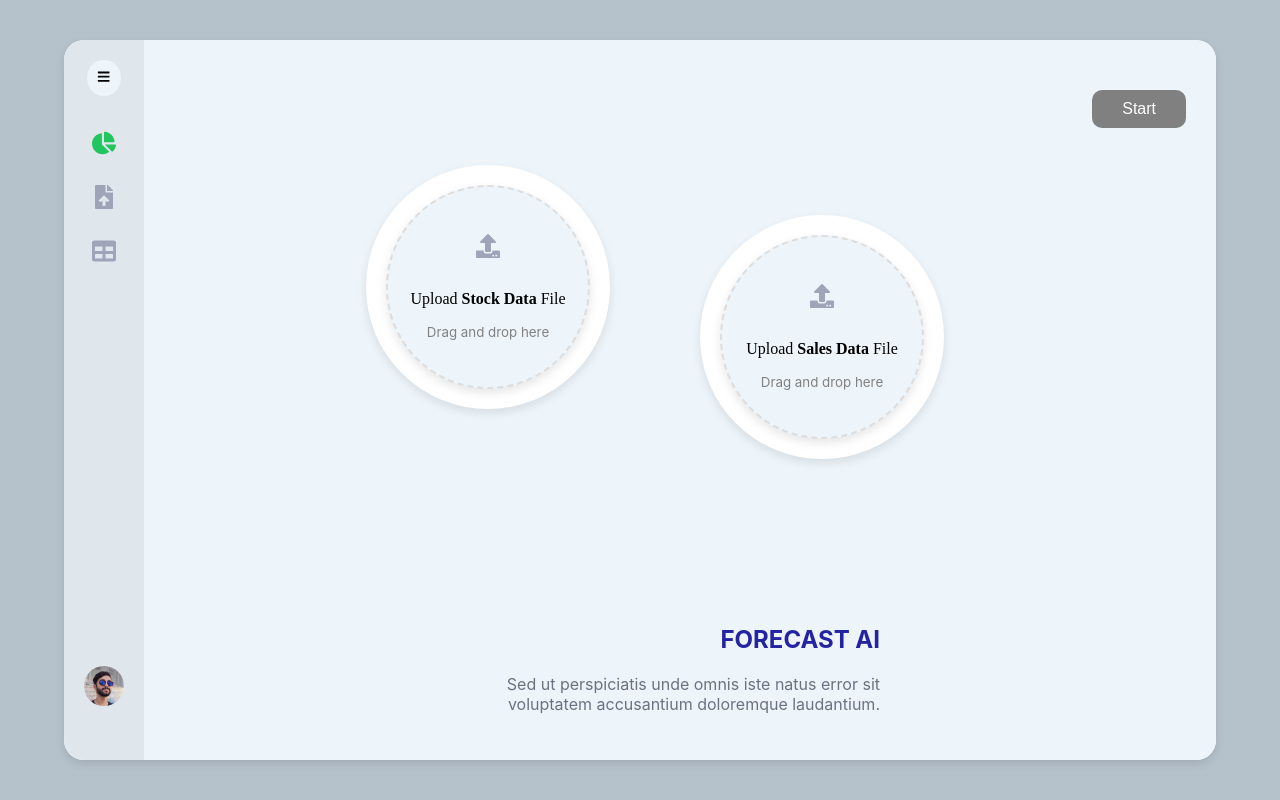
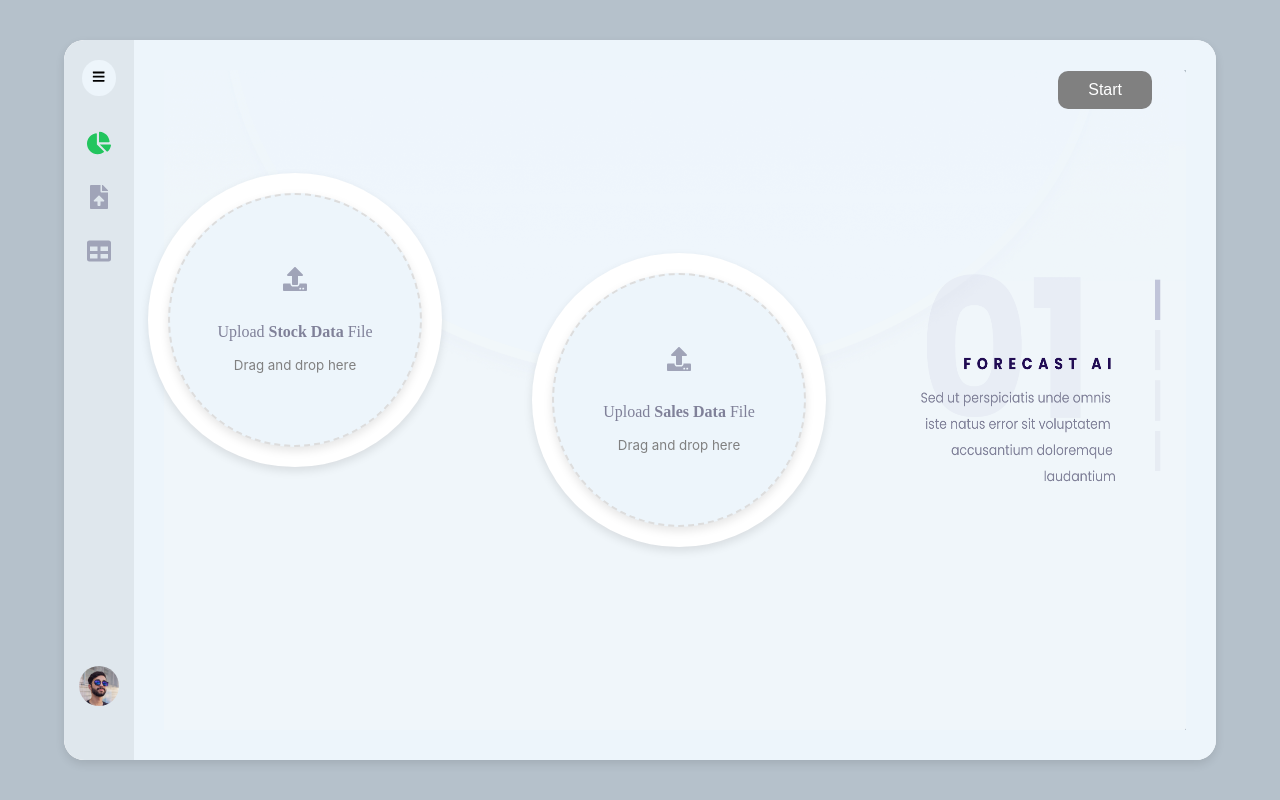
Before and after one commit to SquareShiftTech/file-upload, a React (Create React App) app: page /dashboard in a window 1280 px wide. Built offline with nearby package versions, Linux system fonts and the light colour scheme.

Commit message:
commit poc layout

```diff
--- a/src/components/Dashboard/Dashboard.css
+++ b/src/components/Dashboard/Dashboard.css
@@ -74,10 +74,20 @@
   height: 100%; /* Ensure full height to center the content */
 }
 
+img.edc-forecast {
+  width: 100%;
+  height: -webkit-fill-available;
+}
+
+.centered-forecast-content {
+  width: 100%;
+  height: 100%;
+}
+
 .distributer-title {
   font-size: 28px; /* Adjust size as needed */
   font-weight: bold;
-  color: #210C54; /* Title color (can be changed as per your theme) */
+  color: #210c54; /* Title color (can be changed as per your theme) */
   margin: 20px; /* Spacing between title and component */
 }
 
@@ -99,8 +109,8 @@ img.edc-please-message-screen {
 }
 
 .upload-box-1 {
-  width: 200px;
-  height: 200px;
+  width: 250px;
+  height: 250px;
   display: flex;
   flex-direction: column;
   align-items: center;
@@ -120,7 +130,7 @@ img.edc-please-message-screen {
   box-shadow: 0px 4px 10px rgba(0, 0, 0, 0.1);
   border-radius: 50%;
   position: relative;
-  top: -50px;
+  top: -80px;
   left: -50px;
   cursor: pointer;
 }
@@ -139,8 +149,8 @@ img.edc-please-message-screen {
 }
 
 .upload-box-2 {
-  width: 200px;
-  height: 200px;
+  width: 250px;
+  height: 250px;
   display: flex;
   flex-direction: column;
   align-items: center;
@@ -191,6 +201,12 @@ small {
   font-size: 24px;
   font-weight: bold;
   color: #2424a2;
+}
+
+p.upload-text {
+  font-size: medium;
+  font-family: ui-serif;
+  color: #808199;
 }
 
 nav.nav-icons {
@@ -259,8 +275,8 @@ input#file2 {
 }
 
 img.edc-success {
-  width: 200px;
-  height: 200px;
+  width: 250px;
+  height: 250px;
   display: flex;
   flex-direction: column;
   align-items: center;
--- a/src/components/Dashboard/Dashboard.js
+++ b/src/components/Dashboard/Dashboard.js
@@ -9,7 +9,9 @@ import { FaChartPie } from "react-icons/fa";
 import { FaUpload } from "react-icons/fa";
 import success from "../../assets/success.png";
 import PleaseScreen from "../Pages/PleaseScreen.js";
-import OneClickInstall from "../OneClick/OneClickInstall.jsx"
+import forecast from "../../assets/forecast.png";
+
+import OneClickInstall from "../OneClick/OneClickInstall.jsx";
 import Distributer from "../Distributer/Distributer.jsx";
 
 const Dashboard = () => {
@@ -86,7 +88,8 @@ const Dashboard = () => {
         {/* Main Content */}
         <main className="main-content">
           {activePage === "home" && (
-            <>
+            <div className="centered-forecast-content">
+              <img src={forecast} alt="forecast" className="edc-forecast" />
               <div className="start-section">
                 <button
                   className="start-button"
@@ -171,11 +174,11 @@ const Dashboard = () => {
                   )}
                 </div>
               </div>
-            </>
+            </div>
           )}
           {activePage === "analytics" && <PleaseScreen />}
 
-          {activePage === "home" && (
+          {/* {activePage === "home" && (
             <div className="info-section">
               <h2 className="info-title">FORECAST AI</h2>
               <p className="info-description">
@@ -183,9 +186,7 @@ const Dashboard = () => {
                 accusantium doloremque laudantium.
               </p>
             </div>
-          )}
-
-          {/* Bhaskar Content */}
+          )} */}
 
           {activePage === "profile" && (
             <div className="centered-content">
@@ -194,7 +195,8 @@ const Dashboard = () => {
           )}
           {activePage === "settings" && (
             <div className="centered-content">
-              <h2 className="distributer-title">EMAILS</h2> {/* Title for Distributer */}
+              <h2 className="distributer-title">EMAILS</h2>{" "}
+              {/* Title for Distributer */}
               <Distributer />
             </div>
           )}
--- a/src/components/Login/Login.css
+++ b/src/components/Login/Login.css
@@ -25,3 +25,18 @@ p.upload-text {
   font-size: medium;
   font-family: ui-serif;
 }
+
+.upload-section {
+  position: absolute;
+  top: 50%;
+  left: 40%;
+  transform: translate(-50%, -50%);
+}
+
+.start-section {
+  position: absolute;
+  top: 10%;
+  left: 40%;
+  transform: translate(-50%, -50%);
+  z-index: 10;
+}
```
Also changed, not shown: src/assets/forecast.png (added).
